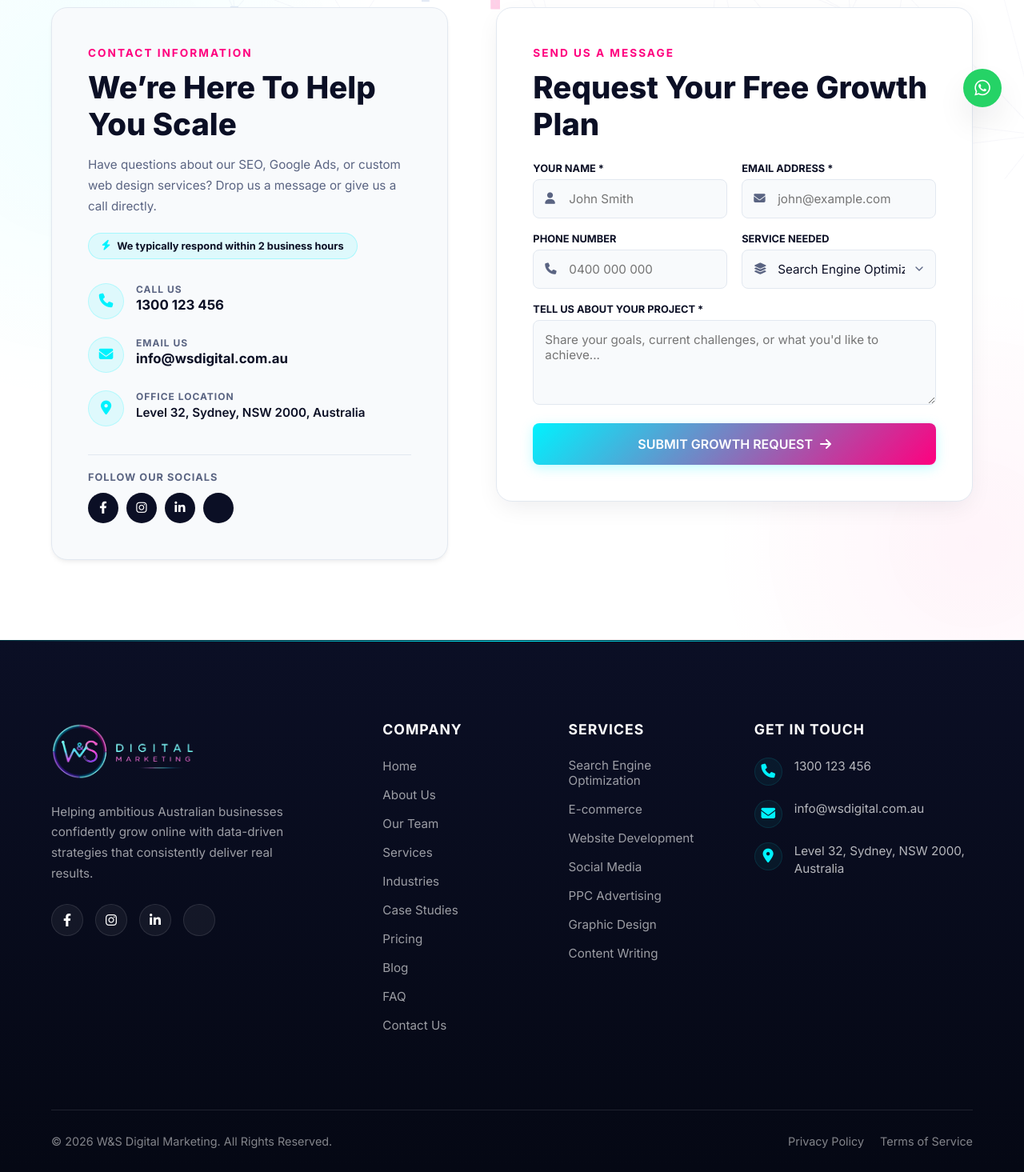
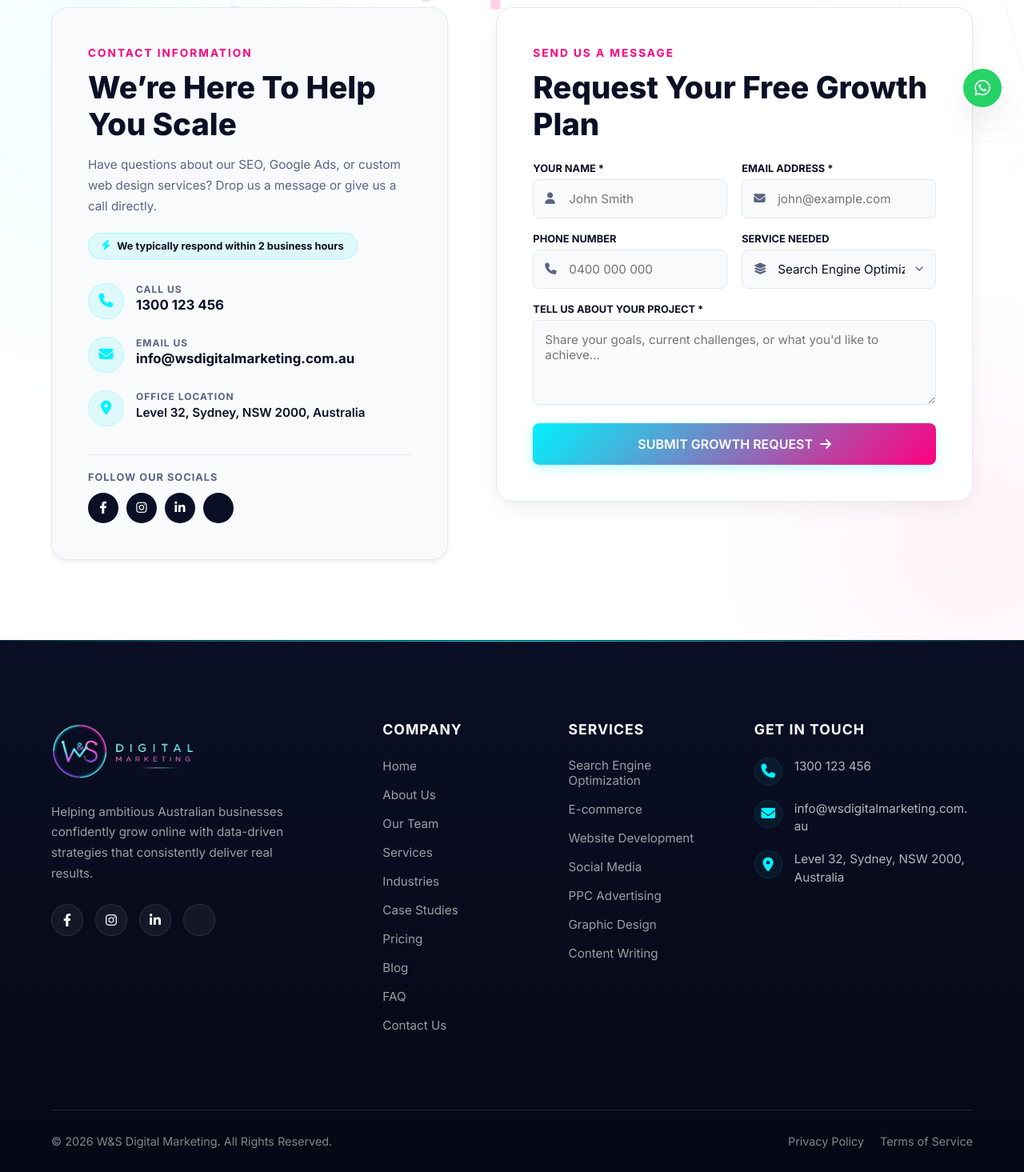
Before and after one commit to Usman89070/ws-digital-marketing, a PHP site: page /contact.php in a window 1280 px wide. Shown: the part 576-2041 px from the top of the page at 80% size. Run offline with PHP 8.4, Linux system fonts and the light colour scheme; some libraries are stand-ins or nearby versions.

Commit message:
Correct the displayed contact email to info@wsdigitalmarketing.com.au
Replaces info@wsdigital.com.au everywhere it appeared: the footer, the
Privacy Policy and Terms of Service pages, the "Email Us" link on the
contact page, and the contact form's From: header (matches the site's
real domain, wsdigitalmarketing.com.au, which also keeps SPF/DMARC
aligned for the sending server). The form's actual delivery address
(uk6984479@gmail.com, set previously) is unrelated and unchanged.

```diff
--- a/contact.php
+++ b/contact.php
@@ -40,7 +40,7 @@ if ($_SERVER["REQUEST_METHOD"] == "POST") {
 
         // Reply-To carries the visitor's address; From stays a domain address
         // the sending server is authorized for, avoiding SPF/DMARC failures.
-        $headers = "From: W&S Digital Marketing <info@wsdigital.com.au>\r\n";
+        $headers = "From: W&S Digital Marketing <info@wsdigitalmarketing.com.au>\r\n";
         $headers .= "Reply-To: $name <$email>\r\n";
         $headers .= "X-Mailer: PHP/" . phpversion();
 
@@ -112,7 +112,7 @@ include 'header.php';
                                 </div>
                                 <div>
                                     <h5 style="font-size: 0.75rem; text-transform: uppercase; color: var(--text-muted); font-weight: 700; margin-bottom: 2px; letter-spacing: 1px;">Email Us</h5>
-                                    <a href="mailto:info@wsdigital.com.au" style="color: var(--navy); font-weight: 700; font-size: 1.05rem; text-decoration: none; transition: color 0.3s; word-break: break-all;">info@wsdigital.com.au</a>
+                                    <a href="mailto:info@wsdigitalmarketing.com.au" style="color: var(--navy); font-weight: 700; font-size: 1.05rem; text-decoration: none; transition: color 0.3s; word-break: break-all;">info@wsdigitalmarketing.com.au</a>
                                 </div>
                             </li>
 
--- a/footer.php
+++ b/footer.php
@@ -55,7 +55,7 @@
                     <h4 class="footer-heading">Get In Touch</h4>
                     <ul class="footer-contact">
                         <li><i class="fa-solid fa-phone"></i> <span>1300 123 456</span></li>
-                        <li><i class="fa-solid fa-envelope"></i> <span>info@wsdigital.com.au</span></li>
+                        <li><i class="fa-solid fa-envelope"></i> <span>info@wsdigitalmarketing.com.au</span></li>
                         <li><i class="fa-solid fa-location-dot"></i> <span>Level 32, Sydney, NSW 2000, Australia</span></li>
                     </ul>
                 </div>
--- a/privacy-policy.php
+++ b/privacy-policy.php
@@ -41,7 +41,7 @@ include 'header.php';
             <p>We may update this policy from time to time. Any changes will be posted on this page with an updated revision date.</p>
 
             <h3>Contact Us</h3>
-            <p>If you have any questions about this Privacy Policy, please <a href="contact.php">get in touch</a> or email us at <a href="mailto:info@wsdigital.com.au">info@wsdigital.com.au</a>.</p>
+            <p>If you have any questions about this Privacy Policy, please <a href="contact.php">get in touch</a> or email us at <a href="mailto:info@wsdigitalmarketing.com.au">info@wsdigitalmarketing.com.au</a>.</p>
 
         </div>
     </section>
--- a/terms-of-service.php
+++ b/terms-of-service.php
@@ -44,7 +44,7 @@ include 'header.php';
             <p>We may update these Terms from time to time. Continued use of our website or services after changes are posted constitutes acceptance of the updated Terms.</p>
 
             <h3>Contact Us</h3>
-            <p>Questions about these Terms can be directed to us via our <a href="contact.php">contact page</a> or by emailing <a href="mailto:info@wsdigital.com.au">info@wsdigital.com.au</a>.</p>
+            <p>Questions about these Terms can be directed to us via our <a href="contact.php">contact page</a> or by emailing <a href="mailto:info@wsdigitalmarketing.com.au">info@wsdigitalmarketing.com.au</a>.</p>
 
         </div>
     </section>
```
